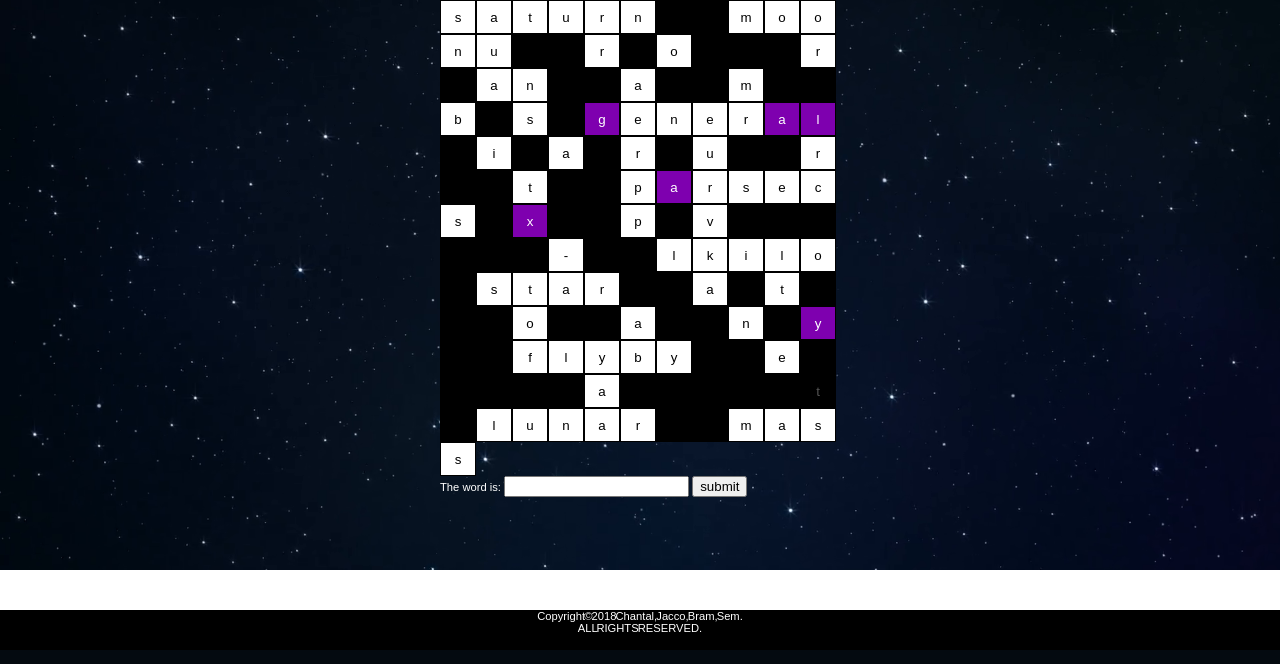
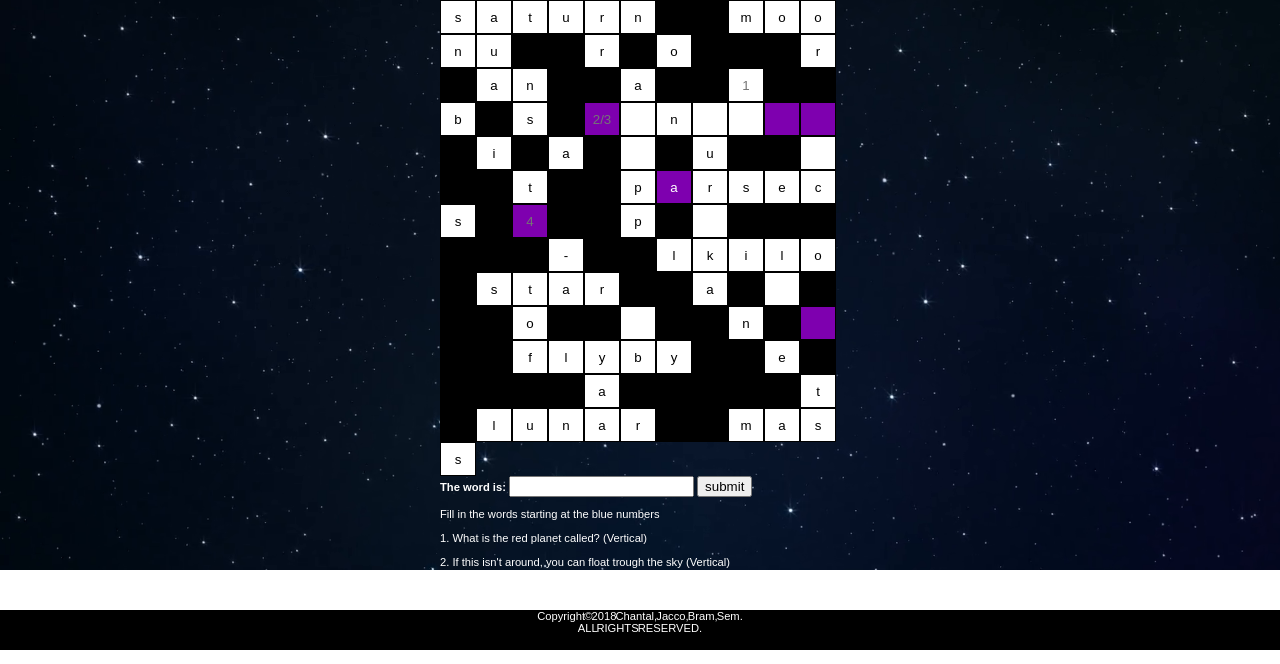
Before and after one commit to BramEsendam/Scrum-project-2018, a PHP site: page /Kruiswoordpuzzel.php in a window 1280 px wide. Shown: the part 150-814 px from the top of the page. Run offline with PHP 8.4, Linux system fonts and the light colour scheme.

Commit message:
Update php-code kruiswoordpuzzel

```diff
--- a/ScrumProjectEscapeRoom/Puzzel3KruiswoordPuzzel/Kruiswoordpuzzel.php
+++ b/ScrumProjectEscapeRoom/Puzzel3KruiswoordPuzzel/Kruiswoordpuzzel.php
@@ -12,6 +12,9 @@ include '../Layout/IncludeHeader.php';
 <body>
 	<div id="container">
 
+		<div id="kruiswoordPuzzelBlokken">
+			<div id="kruiswoordMain">
+
 		<!-- rij 1 -->
 		<input onkeydown="KeyCode(event)" class="buttonsWhite"  type="text" maxlength="1" value="s" disabled="disabled">
 		<input onkeydown="KeyCode(event)" class="buttonsWhite"  type="text" maxlength="1" value="a" disabled="disabled">
@@ -19,8 +22,8 @@ include '../Layout/IncludeHeader.php';
 		<input onkeydown="KeyCode(event)" class="buttonsWhite"  type="text" maxlength="1" value="u" disabled="disabled">
 		<input onkeydown="KeyCode(event)" class="buttonsWhite"  type="text" maxlength="1" value="r" disabled="disabled">
 		<input onkeydown="KeyCode(event)" class="buttonsWhite"  type="text" maxlength="1" value="n" disabled="disabled">
-		<input onkeydown="KeyCode(event)" class="buttonsBlack" disabled="disabled" type="text" maxlength="1">
-		<input onkeydown="KeyCode(event)" class="buttonsBlack" disabled="disabled" type="text" maxlength="1">
+		<input onkeydown="KeyCode(event)" class="buttonsBlack" type="text" maxlength="1" disabled="disabled">
+		<input onkeydown="KeyCode(event)" class="buttonsBlack" type="text" maxlength="1" disabled="disabled">
 		<input onkeydown="KeyCode(event)" class="buttonsWhite"  type="text" maxlength="1" value="m" disabled="disabled">
 		<input onkeydown="KeyCode(event)" class="buttonsWhite"  type="text" maxlength="1" value="o" disabled="disabled">
 		<input onkeydown="KeyCode(event)" class="buttonsWhite"  type="text" maxlength="1" value="o" disabled="disabled">
@@ -28,59 +31,59 @@ include '../Layout/IncludeHeader.php';
 
 		<!-- rij 2 -->
 		<input onkeydown="KeyCode(event)" class="buttonsWhite"  type="text" maxlength="1" value="u" disabled="disabled">
-		<input onkeydown="KeyCode(event)" class="buttonsBlack" disabled="disabled" type="text" maxlength="1">
-		<input onkeydown="KeyCode(event)" class="buttonsBlack" disabled="disabled" type="text" maxlength="1">
+		<input onkeydown="KeyCode(event)" class="buttonsBlack" type="text" maxlength="1" disabled="disabled">
+		<input onkeydown="KeyCode(event)" class="buttonsBlack" type="text" maxlength="1" disabled="disabled">
 		<input onkeydown="KeyCode(event)" class="buttonsWhite"  type="text" maxlength="1" value="r" disabled="disabled">
-		<input onkeydown="KeyCode(event)" class="buttonsBlack" disabled="disabled" type="text" maxlength="1">
+		<input onkeydown="KeyCode(event)" class="buttonsBlack" type="text" maxlength="1" disabled="disabled">
 		<input onkeydown="KeyCode(event)" class="buttonsWhite"  type="text" maxlength="1" value="o" disabled="disabled">
-		<input onkeydown="KeyCode(event)" class="buttonsBlack"  type="text" maxlength="1">
-		<input onkeydown="KeyCode(event)" class="buttonsBlack"  type="text" maxlength="1">
-		<input onkeydown="KeyCode(event)" class="buttonsBlack"  type="text" maxlength="1">
+		<input onkeydown="KeyCode(event)" class="buttonsBlack"  type="text" maxlength="1" disabled="disabled">
+		<input onkeydown="KeyCode(event)" class="buttonsBlack"  type="text" maxlength="1" disabled="disabled">
+		<input onkeydown="KeyCode(event)" class="buttonsBlack"  type="text" maxlength="1" disabled="disabled">
 		<input onkeydown="KeyCode(event)" class="buttonsWhite"  type="text" maxlength="1" value="r" disabled="disabled">
-		<input onkeydown="KeyCode(event)" class="buttonsBlack" disabled="disabled" type="text" maxlength="1">
+		<input onkeydown="KeyCode(event)" class="buttonsBlack" type="text" maxlength="1" disabled="disabled">
 		<input onkeydown="KeyCode(event)" class="buttonsWhite"  type="text" maxlength="1" value="a" disabled="disabled">
 
 		<!-- rij 3 -->
 		<input onkeydown="KeyCode(event)" class="buttonsWhite"  type="text" maxlength="1" value="n" disabled="disabled">
-		<input onkeydown="KeyCode(event)" class="buttonsBlack" disabled="disabled" type="text" maxlength="1">
-		<input onkeydown="KeyCode(event)" class="buttonsBlack"  type="text" maxlength="1">
+		<input onkeydown="KeyCode(event)" class="buttonsBlack" type="text" maxlength="1" disabled="disabled">
+		<input onkeydown="KeyCode(event)" class="buttonsBlack"  type="text" maxlength="1" disabled="disabled">
 		<input onkeydown="KeyCode(event)" class="buttonsWhite"  type="text" maxlength="1" value="a" disabled="disabled">
-		<input onkeydown="KeyCode(event)" class="buttonsBlack"  type="text" maxlength="1">
-		<input onkeydown="KeyCode(event)" class="buttonsBlack" disabled="disabled" type="text" maxlength="1">
-		<input onkeydown="KeyCode(event)" class="buttonsWhite"  type="text" maxlength="1" value="m" disabled="disabled">
-		<input onkeydown="KeyCode(event)" class="buttonsBlack" disabled="disabled" type="text" maxlength="1">
-		<input onkeydown="KeyCode(event)" class="buttonsBlack"  type="text" maxlength="1">
+		<input onkeydown="KeyCode(event)" class="buttonsBlack"  type="text" maxlength="1" disabled="disabled">
+		<input onkeydown="KeyCode(event)" class="buttonsBlack" type="text" maxlength="1" disabled="disabled">
+		<input onkeydown="KeyCode(event)" class="buttonsWhite"  type="text" maxlength="1" placeholder="1">
+		<input onkeydown="KeyCode(event)" class="buttonsBlack" type="text" maxlength="1" disabled="disabled">
+		<input onkeydown="KeyCode(event)" class="buttonsBlack"  type="text" maxlength="1" disabled="disabled">
 		<input onkeydown="KeyCode(event)" class="buttonsWhite"  type="text" maxlength="1" value="b" disabled="disabled">
-		<input onkeydown="KeyCode(event)" class="buttonsBlack"  type="text" maxlength="1">
+		<input onkeydown="KeyCode(event)" class="buttonsBlack"  type="text" maxlength="1" disabled="disabled">
 		<input onkeydown="KeyCode(event)" class="buttonsWhite"  type="text" maxlength="1" value="s" disabled="disabled">
 
 
 		<!-- rij 4 -->
-		<input onkeydown="KeyCode(event)" class="buttonsBlack" disabled="disabled" type="text" maxlength="1">
-		<input onkeydown="KeyCode(event)" class="buttonsWhiteWord"  type="text" maxlength="1" value="g" disabled="disabled">
-		<input onkeydown="KeyCode(event)" class="buttonsWhite"  type="text" maxlength="1" value="e" disabled="disabled">
+		<input onkeydown="KeyCode(event)" class="buttonsBlack" type="text" maxlength="1" disabled="disabled">
+		<input onkeydown="KeyCode(event)" class="buttonsWhiteWord"  type="text" maxlength="1" placeholder="2/3">
+		<input onkeydown="KeyCode(event)" class="buttonsWhite"  type="text" maxlength="1" >
 		<input onkeydown="KeyCode(event)" class="buttonsWhite"  type="text" maxlength="1" value="n" disabled="disabled">
-		<input onkeydown="KeyCode(event)" class="buttonsWhite"  type="text" maxlength="1" value="e" disabled="disabled">
-		<input onkeydown="KeyCode(event)" class="buttonsWhite"  type="text" maxlength="1" value="r" disabled="disabled">
-		<input onkeydown="KeyCode(event)" class="buttonsWhiteWord"  type="text" maxlength="1" value="a" disabled="disabled">
-		<input onkeydown="KeyCode(event)" class="buttonsWhiteWord"  type="text" maxlength="1" value="l" disabled="disabled">
+		<input onkeydown="KeyCode(event)" class="buttonsWhite"  type="text" maxlength="1">
+		<input onkeydown="KeyCode(event)" class="buttonsWhite"  type="text" maxlength="1">
+		<input onkeydown="KeyCode(event)" class="buttonsWhiteWord"  type="text" maxlength="1">
+		<input onkeydown="KeyCode(event)" class="buttonsWhiteWord"  type="text" maxlength="1">
 		<input onkeydown="KeyCode(event)" class="buttonsBlack" disabled="disabled" type="text" maxlength="1">
 		<input onkeydown="KeyCode(event)" class="buttonsWhite"  type="text" maxlength="1" value="i" disabled="disabled">
-		<input onkeydown="KeyCode(event)" class="buttonsBlack"  type="text" maxlength="1">
+		<input onkeydown="KeyCode(event)" class="buttonsBlack"  type="text" maxlength="1" disabled="disabled">
 		<input onkeydown="KeyCode(event)" class="buttonsWhite"  type="text" maxlength="1" value="a" disabled="disabled">
 
 		<!-- rij 5 -->
 		<input onkeydown="KeyCode(event)" class="buttonsBlack" disabled="disabled" type="text" maxlength="1">
-		<input onkeydown="KeyCode(event)" class="buttonsWhite"  type="text" maxlength="1" value="r" disabled="disabled">
+		<input onkeydown="KeyCode(event)" class="buttonsWhite"  type="text" maxlength="1">
 		<input onkeydown="KeyCode(event)" class="buttonsBlack" disabled="disabled" type="text" maxlength="1">
 		<input onkeydown="KeyCode(event)" class="buttonsWhite"  type="text" maxlength="1" value="u" disabled="disabled">
-		<input onkeydown="KeyCode(event)" class="buttonsBlack"  type="text" maxlength="1">
+		<input onkeydown="KeyCode(event)" class="buttonsBlack"  type="text" maxlength="1" disabled="disabled">
 		<input onkeydown="KeyCode(event)" class="buttonsBlack" disabled="disabled" type="text" maxlength="1">
-		<input onkeydown="KeyCode(event)" class="buttonsWhite"  type="text" maxlength="1" value="r" disabled="disabled">
+		<input onkeydown="KeyCode(event)" class="buttonsWhite"  type="text" maxlength="1" >
 		<input onkeydown="KeyCode(event)" class="buttonsBlack" disabled="disabled" type="text" maxlength="1">
 		<input onkeydown="KeyCode(event)" class="buttonsBlack" disabled="disabled" type="text" maxlength="1">
 		<input onkeydown="KeyCode(event)" class="buttonsWhite"  type="text" maxlength="1" value="t" disabled="disabled">
-		<input onkeydown="KeyCode(event)" class="buttonsBlack"  type="text" maxlength="1">
+		<input onkeydown="KeyCode(event)" class="buttonsBlack"  type="text" maxlength="1" disabled="disabled">
 		<input onkeydown="KeyCode(event)" class="buttonsBlack" disabled="disabled" type="text" maxlength="1">
 
 		<!-- rij 6 -->
@@ -91,23 +94,23 @@ include '../Layout/IncludeHeader.php';
 		<input onkeydown="KeyCode(event)" class="buttonsWhite"  type="text" maxlength="1" value="e" disabled="disabled">
 		<input onkeydown="KeyCode(event)" class="buttonsWhite"  type="text" maxlength="1" value="c" disabled="disabled">
 		<input onkeydown="KeyCode(event)" class="buttonsWhite"  type="text" maxlength="1" value="s" disabled="disabled">
-		<input onkeydown="KeyCode(event)" class="buttonsBlack"  type="text" maxlength="1">
-		<input onkeydown="KeyCode(event)" class="buttonsWhiteWord"  type="text" maxlength="1" value="x" disabled="disabled">
-		<input onkeydown="KeyCode(event)" class="buttonsBlack"  type="text" maxlength="1">
-		<input onkeydown="KeyCode(event)" class="buttonsBlack"  type="text" maxlength="1">
+		<input onkeydown="KeyCode(event)" class="buttonsBlack"  type="text" maxlength="1" disabled="disabled">
+		<input onkeydown="KeyCode(event)" class="buttonsWhiteWord"  type="text" maxlength="1" placeholder="4">
+		<input onkeydown="KeyCode(event)" class="buttonsBlack"  type="text" maxlength="1" disabled="disabled">
+		<input onkeydown="KeyCode(event)" class="buttonsBlack"  type="text" maxlength="1" disabled="disabled">
 		<input onkeydown="KeyCode(event)" class="buttonsWhite"  type="text" maxlength="1" value="p" disabled="disabled">
 
 		<!-- rij 7 -->
 		<input onkeydown="KeyCode(event)" class="buttonsBlack" disabled="disabled" type="text" maxlength="1">
-		<input onkeydown="KeyCode(event)" class="buttonsWhite"  type="text" maxlength="1" value="v" disabled="disabled">
-		<input onkeydown="KeyCode(event)" class="buttonsBlack"  type="text" maxlength="1">
-		<input onkeydown="KeyCode(event)" class="buttonsBlack"  type="text" maxlength="1">
+		<input onkeydown="KeyCode(event)" class="buttonsWhite"  type="text" maxlength="1">
+		<input onkeydown="KeyCode(event)" class="buttonsBlack"  type="text" maxlength="1" disabled="disabled">
+		<input onkeydown="KeyCode(event)" class="buttonsBlack"  type="text" maxlength="1" disabled="disabled">
 		<input onkeydown="KeyCode(event)" class="buttonsBlack" disabled="disabled" type="text" maxlength="1">
-		<input onkeydown="KeyCode(event)" class="buttonsBlack"  type="text" maxlength="1">
-		<input onkeydown="KeyCode(event)" class="buttonsBlack"  type="text" maxlength="1">
-		<input onkeydown="KeyCode(event)" class="buttonsBlack"  type="text" maxlength="1">
+		<input onkeydown="KeyCode(event)" class="buttonsBlack"  type="text" maxlength="1" disabled="disabled">
+		<input onkeydown="KeyCode(event)" class="buttonsBlack"  type="text" maxlength="1" disabled="disabled">
+		<input onkeydown="KeyCode(event)" class="buttonsBlack"  type="text" maxlength="1" disabled="disabled">
 		<input onkeydown="KeyCode(event)" class="buttonsWhite"  type="text" maxlength="1" value="-" disabled="disabled">
-		<input onkeydown="KeyCode(event)" class="buttonsBlack"  type="text" maxlength="1">
+		<input onkeydown="KeyCode(event)" class="buttonsBlack"  type="text" maxlength="1" disabled="disabled">
 		<input onkeydown="KeyCode(event)" class="buttonsBlack" disabled="disabled" type="text" maxlength="1">
 		<input onkeydown="KeyCode(event)" class="buttonsWhite"  type="text" maxlength="1" value="l" disabled="disabled">
 
@@ -122,39 +125,39 @@ include '../Layout/IncludeHeader.php';
 		<input onkeydown="KeyCode(event)" class="buttonsWhite"  type="text" maxlength="1" value="a" disabled="disabled">
 		<input onkeydown="KeyCode(event)" class="buttonsWhite"  type="text" maxlength="1" value="r" disabled="disabled">
 		<input onkeydown="KeyCode(event)" class="buttonsBlack" disabled="disabled" type="text" maxlength="1">
-		<input onkeydown="KeyCode(event)" class="buttonsBlack"  type="text" maxlength="1">
+		<input onkeydown="KeyCode(event)" class="buttonsBlack"  type="text" maxlength="1" disabled="disabled">
 		<input onkeydown="KeyCode(event)" class="buttonsWhite"  type="text" maxlength="1" value="a" disabled="disabled">
 
 		<!-- rij 9 -->
-		<input onkeydown="KeyCode(event)" class="buttonsBlack"  type="text" maxlength="1">
-		<input onkeydown="KeyCode(event)" class="buttonsWhite"  type="text" maxlength="1" value="t" disabled="disabled">
-		<input onkeydown="KeyCode(event)" class="buttonsBlack"  type="text" maxlength="1">
-		<input onkeydown="KeyCode(event)" class="buttonsBlack"  type="text" maxlength="1">
+		<input onkeydown="KeyCode(event)" class="buttonsBlack"  type="text" maxlength="1" disabled="disabled">
+		<input onkeydown="KeyCode(event)" class="buttonsWhite"  type="text" maxlength="1" >
+		<input onkeydown="KeyCode(event)" class="buttonsBlack"  type="text" maxlength="1" disabled="disabled">
+		<input onkeydown="KeyCode(event)" class="buttonsBlack"  type="text" maxlength="1" disabled="disabled">
 		<input onkeydown="KeyCode(event)" class="buttonsBlack" disabled="disabled" type="text" maxlength="1">
 		<input onkeydown="KeyCode(event)" class="buttonsWhite"  type="text" maxlength="1" value="o" disabled="disabled">
-		<input onkeydown="KeyCode(event)" class="buttonsBlack"  type="text" maxlength="1">
-		<input onkeydown="KeyCode(event)" class="buttonsBlack"  type="text" maxlength="1">
-		<input onkeydown="KeyCode(event)" class="buttonsWhite"  type="text" maxlength="1" value="a" disabled="disabled">
-		<input onkeydown="KeyCode(event)" class="buttonsBlack" disabled="disabled" type="text" maxlength="1">
-		<input onkeydown="KeyCode(event)" class="buttonsBlack"  type="text" maxlength="1">
+		<input onkeydown="KeyCode(event)" class="buttonsBlack"  type="text" maxlength="1" disabled="disabled">
+		<input onkeydown="KeyCode(event)" class="buttonsBlack"  type="text" maxlength="1" disabled="disabled">
+		<input onkeydown="KeyCode(event)" class="buttonsWhite"  type="text" maxlength="1" >
+		<input onkeydown="KeyCode(event)" class="buttonsBlack" disabled="disabled" type="text" maxlength="1" disabled="disabled">
+		<input onkeydown="KeyCode(event)" class="buttonsBlack"  type="text" maxlength="1" disabled="disabled">
 		<input onkeydown="KeyCode(event)" class="buttonsWhite"  type="text" maxlength="1" value="n" disabled="disabled">
 
 		<!-- rij 10 -->
-		<input onkeydown="KeyCode(event)" class="buttonsBlack"  type="text" maxlength="1">
-		<input onkeydown="KeyCode(event)" class="buttonsWhiteWord"  type="text" maxlength="1" value="y" disabled="disabled">
-		<input onkeydown="KeyCode(event)" class="buttonsBlack"  type="text" maxlength="1">
+		<input onkeydown="KeyCode(event)" class="buttonsBlack"  type="text" maxlength="1" disabled="disabled">
+		<input onkeydown="KeyCode(event)" class="buttonsWhiteWord"  type="text" maxlength="1">
+		<input onkeydown="KeyCode(event)" class="buttonsBlack"  type="text" maxlength="1" disabled="disabled">
 		<input onkeydown="KeyCode(event)" class="buttonsBlack" disabled="disabled" type="text" maxlength="1">
 		<input onkeydown="KeyCode(event)" class="buttonsWhite"  type="text" maxlength="1" value="f" disabled="disabled">
 		<input onkeydown="KeyCode(event)" class="buttonsWhite"  type="text" maxlength="1" value="l" disabled="disabled">
 		<input onkeydown="KeyCode(event)" class="buttonsWhite"  type="text" maxlength="1" value="y" disabled="disabled">
 		<input onkeydown="KeyCode(event)" class="buttonsWhite"  type="text" maxlength="1" value="b" disabled="disabled">
 		<input onkeydown="KeyCode(event)" class="buttonsWhite"  type="text" maxlength="1" value="y" disabled="disabled">
-		<input onkeydown="KeyCode(event)" class="buttonsBlack"  type="text" maxlength="1">
-		<input onkeydown="KeyCode(event)" class="buttonsBlack"  type="text" maxlength="1">
+		<input onkeydown="KeyCode(event)" class="buttonsBlack"  type="text" maxlength="1" disabled="disabled">
+		<input onkeydown="KeyCode(event)" class="buttonsBlack"  type="text" maxlength="1" disabled="disabled">
 		<input onkeydown="KeyCode(event)" class="buttonsWhite"  type="text" maxlength="1" value="e" disabled="disabled">
 
 		<!-- rij 11 -->
-		<input onkeydown="KeyCode(event)" class="buttonsBlack"  type="text" maxlength="1">
+		<input onkeydown="KeyCode(event)" class="buttonsBlack"  type="text" maxlength="1" disabled="disabled">
 		<input onkeydown="KeyCode(event)" class="buttonsBlack" disabled="disabled" type="text" maxlength="1">
 		<input onkeydown="KeyCode(event)" class="buttonsBlack"  type="text" maxlength="1" disabled="disabled">
 		<input onkeydown="KeyCode(event)" class="buttonsBlack" disabled="disabled" type="text" maxlength="1">
@@ -165,28 +168,47 @@ include '../Layout/IncludeHeader.php';
 		<input onkeydown="KeyCode(event)" class="buttonsBlack" disabled="disabled" type="text" maxlength="1">
 		<input onkeydown="KeyCode(event)" class="buttonsBlack"  type="text" maxlength="1" disabled="disabled">
 		<input onkeydown="KeyCode(event)" class="buttonsBlack"  type="text" maxlength="1" disabled="disabled">
-		<input onkeydown="KeyCode(event)" class="buttonsBlack"  type="text" maxlength="1" value="t" disabled="disabled">
+		<input onkeydown="KeyCode(event)" class="buttonsWhite"  type="text" maxlength="1" value="t" disabled="disabled">
 
 		<!-- rij 12 -->
-		<input onkeydown="KeyCode(event)" class="buttonsBlack"  type="text" maxlength="1">
+		<input onkeydown="KeyCode(event)" class="buttonsBlack"  type="text" maxlength="1" disabled="disabled">
 		<input onkeydown="KeyCode(event)" class="buttonsWhite"  type="text" maxlength="1" value="l" disabled="disabled">
 		<input onkeydown="KeyCode(event)" class="buttonsWhite"  type="text" maxlength="1" value="u" disabled="disabled">
 		<input onkeydown="KeyCode(event)" class="buttonsWhite"  type="text" maxlength="1" value="n" disabled="disabled">
 		<input onkeydown="KeyCode(event)" class="buttonsWhite"  type="text" maxlength="1" value="a" disabled="disabled">
 		<input onkeydown="KeyCode(event)" class="buttonsWhite"  type="text" maxlength="1" value="r" disabled="disabled">
-		<input onkeydown="KeyCode(event)" class="buttonsBlack"  type="text" maxlength="1">
+		<input onkeydown="KeyCode(event)" class="buttonsBlack"  type="text" maxlength="1" disabled="disabled">
 		<input onkeydown="KeyCode(event)" class="buttonsBlack" disabled="disabled" type="text" maxlength="1">
 		<input onkeydown="KeyCode(event)" class="buttonsWhite"  type="text" maxlength="1" value="m" disabled="disabled">
 		<input onkeydown="KeyCode(event)" class="buttonsWhite"  type="text" maxlength="1" value="a" disabled="disabled">
 		<input onkeydown="KeyCode(event)" class="buttonsWhite"  type="text" maxlength="1" value="s" disabled="disabled">
 		<input onkeydown="KeyCode(event)" class="buttonsWhite"  type="text" maxlength="1" value="s" disabled="disabled">
 
+
+		</div>
+<div id="inputVeldKruiswoord">
+
 		<form method="post">
-			The word is: <input type="text" name="inputText">
-			<input onclick="cijferAlert()" type="submit" value="submit" name="submit">
+			<b>The word is: </b><input type="text" name="inputText">
+			<input type="submit" value="submit" name="submit" onclick="cijferAlert">
 		</form>
 
+
+
+</div>
+
+<div id="kruiswoordTekst">
+	<p> <span id="textPurple">Fill in the words starting at the blue numbers</span> <br><br>
+		1. What is the red planet called? (Vertical) <br><br>
+		2. If this isn't around, you can float trough the sky (Vertical) <br><br>
+		3. An officer in the highest, second, or third highest rank, as one ranking immediately below a field marshal in the British army. (Horizontal) <br><br>
+		4. Used in medicine as a diagnostic aid as parts of the body, such as bones (vertical)<br><br>
+		<span id="textPurple">The purple boxes make a word. Put the word in the textbox</span></p>
+</div>
+
+<div id="if">
 <?php
+
 		$word = '';
 
 		if(!empty($_POST['inputText'])){
@@ -194,29 +216,30 @@ include '../Layout/IncludeHeader.php';
 
     		if ($word == 'galaxy' || $word == 'Galaxy') {
     			?>
-					<p><?php  echo "Goedzo"?></p>
+					<p><?php  echo "You're answer was right! The next number is 5"?></p>
+    			<?php
+    		} elseif ($word == null ) {
+    			?>
+					<p><?php  echo "Try again"?></p>
     			<?php
     		} else {
     			?>
-					<p><?php  echo "probeer het opnieuw"?></p>
+					<p><?php  echo "Try again"?></p>
     			<?php
     		}
 		}
 ?>
-
 </div>
-
+</div>
 	</div>
 
 	<script>
-	function cijferAlert() {
-    	alert("1");
-	}
+
 	</script>
 
 </body>
 </html>
 
 <?php
-    include '../Layout/IncludeFooter.php';
+    include('../Layout/IncludeFooter.php') ;
 ?>
```
